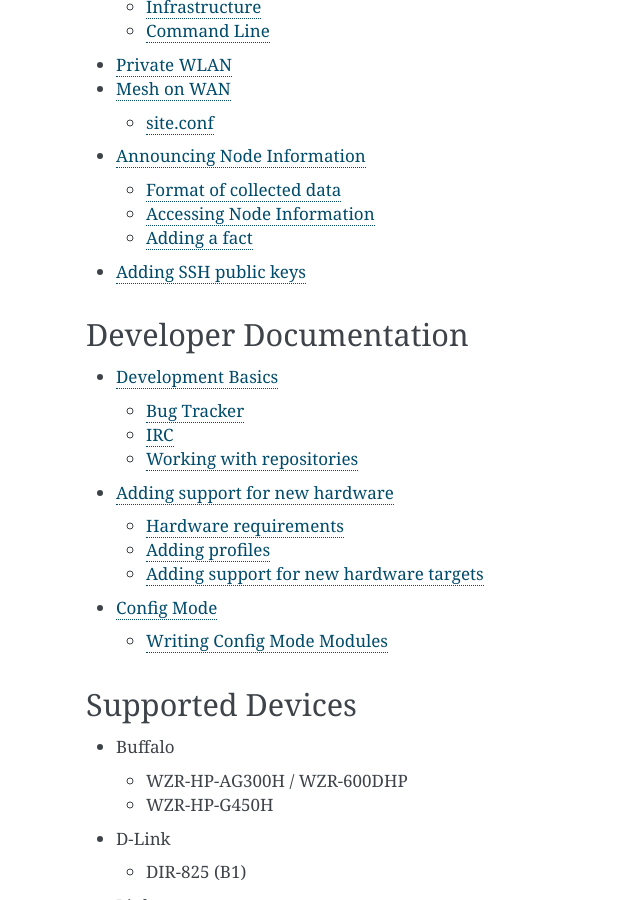
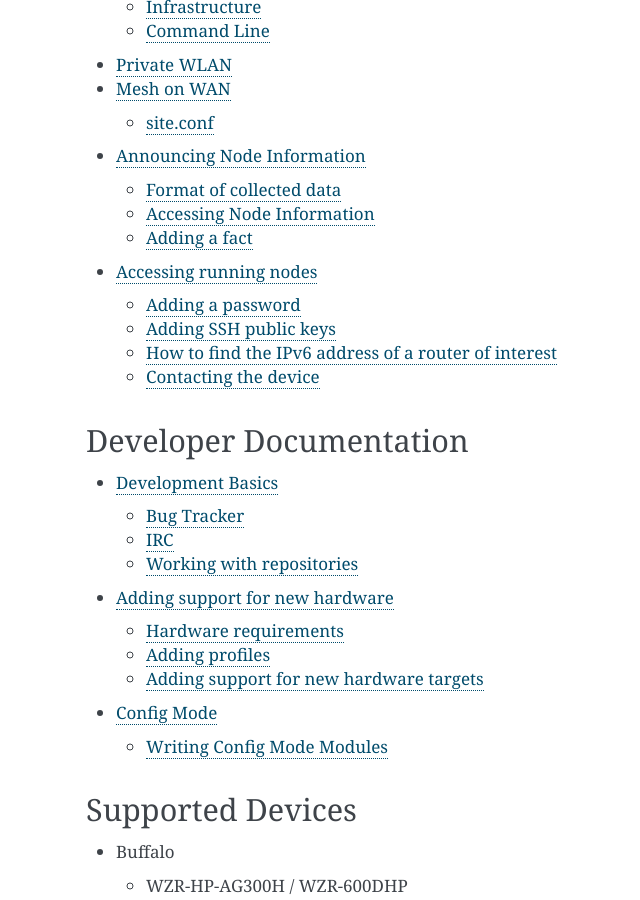
Before and after one commit to freifunk-gluon/gluon, a Sphinx documentation site: the page built from docs/index.rst, in a window 1280 px wide and 900 px high, scrolled down 770 px. Shown: the whole window, without its empty margins (334-974 px from the left). Built offline with Sphinx 7.4.7, drawn with Linux system fonts in a browser that asks for light colours; some of the changed lines change nothing that is shown.

Commit message:
Explaining how to access running nodes

```diff
--- a/docs/features/authorized-keys.rst
+++ b/docs/features/authorized-keys.rst
@@ -1,5 +1,39 @@
+Accessing running nodes
+=======================
+
+Routers all have IPv6 addresses and within our batman network are treated like regular
+computers - they are regular computers with a built-in WLAN device. One we know the
+IPv6 address, one can access the device - to initiate a firmware update, perform
+various sorts of maintenance for customised setups, or to just learn what is going on
+when a node does not perform as expected.
+
+'Access' may mean a mere ping/traceroute to determine if a site can be reached.
+To truly enter a machine, one will use ssh and the machines need to be prepared
+for it with a password or a public key as explained below. Telnet access is only
+possible when booting into safe-mode - which is explained elsewhere.
+
+Adding a password
+-----------------
+
+To set a password for any user of the routers, especially so for root, is not encouraged.
+It comes handy, though, especially when loggin in from a machine that does not have your
+private (secret) SSH key, e.g. from a gateway machine, but the very same is also its
+disadvantage.
+
+To set a password the regular configuration screen with lua may already allow
+specifying it. If that was disabled for security reasons, please
+ * boot into safe-mode
+ * telnet the router on 192.168.1.1
+ * on the device
+     mount_root
+     passwd
+SSH login will be possible after the start of dropbear, which is regularly performed
+when running in normal mode. For users other than root, please perform as with any Linux
+machine.
+
+
 Adding SSH public keys
-======================
+----------------------
 
 By using the package ``gluon-authorized-keys`` it is possible to add
 SSH public keys to an image to permit root login.
@@ -13,3 +47,51 @@
     ...
 
 Existing keys in ``/etc/dropbear/authorized_keys`` will be preserved.
+
+
+How to find the IPv6 address of a router of interest
+----------------------------------------------------
+
+The IPv6 addresses of the routers are static and derived from
+the MAC adresses. Consequently, one needs to determine the IPv6
+address only once per device.
+
+To find the IPv6 address one can
+ * look at the bottom of the device and find a MAC address
+ * know the IPv4 number of a mobile client accessing the network through that device and perform
+   batctl traceroute on the IPv4 address assigned to that device. The last hub is the MAC address:
+     # batctl traceroute 10.135.17.193
+     traceroute to 10.135.17.193 (26:a4:3c:f0:b5:0a), 50 hops max, 20 byte packets
+     1: 12:fe:ed:3b:3f:cb  22.418 ms  23.008 ms  24.980 ms
+     2: 26:a4:3c:f0:b5:0a  28.733 ms  26.018 ms  22.403 ms
+ * There are rules for an automated transcription of MAC addresses to IPv6 addresses,
+   automated e.g. at http://ben.akrin.com/?p=1347 - it is basically an insertion of ff:ef in the
+   middle and fe80:: as a prefix.
+ * check response times - the routers answering first are the ones connected the query host
+    # ping6 -I bat0 ff02::2 | head -n 5
+    PING ff02::2(ff02::2) from fe80::ec88:71ff:fefa:40cc bat0: 56 data bytes
+    64 bytes from fe80::ec88:71ff:fefa:40cc: icmp_seq=1 ttl=64 time=0.066 ms
+    64 bytes from fe80::c24a:ff:fe42:2120: icmp_seq=1 ttl=255 time=26.6 ms (DUP!)
+    64 bytes from fe80::fa1a:67ff:fe31:69ca: icmp_seq=1 ttl=255 time=27.1 ms (DUP!)
+    64 bytes from fe80::12fe:edff:feaf:57cc: icmp_seq=1 ttl=255 time=27.5 ms (DUP!)
+   These addresses are local-link IPv6 addresses and can be contacted directly.
+ * It is expected these MAC addresses not to be exactly the same as the ones seen underneath
+   the device, since WLAN and Ethernet are different devices, and only the MAC addresses
+   of either are depicted, and there may be different MAC addreses for the WAN and LAN ports.
+
+
+Contacting the device
+---------------------
+
+For a mere ping, perform
+  # ping6 -I bat0 fe80::12fe:edff:feaf:57cc
+  PING fe80::12fe:edff:feaf:57cc(fe80::12fe:edff:feaf:57cc) from fe80::ec88:71ff:fefa:40cc bat0: 56 data bytes
+  64 bytes from fe80::12fe:edff:feaf:57cc: icmp_seq=1 ttl=64 time=54.2 ms
+  64 bytes from fe80::12fe:edff:feaf:57cc: icmp_seq=2 ttl=64 time=28.3 ms
+i.e. use ping6 instead of IPv4 ping and help with the interface.
+
+For SSH, analogously do
+  # ssh fe80::12fe:edff:feaf:57cc%bat0
+  The authenticity of host 'fe80::12fe:edff:feaf:57cc%bat0 (fe80::12fe:edff:feaf:57cc%bat0)' can't be established.
+  RSA key fingerprint is 53:5c:ac:f8:65:74:0b:cb:a4:67:26:3a:f5:65:2f:77.
+  Are you sure you want to continue connecting (yes/no)?
```
